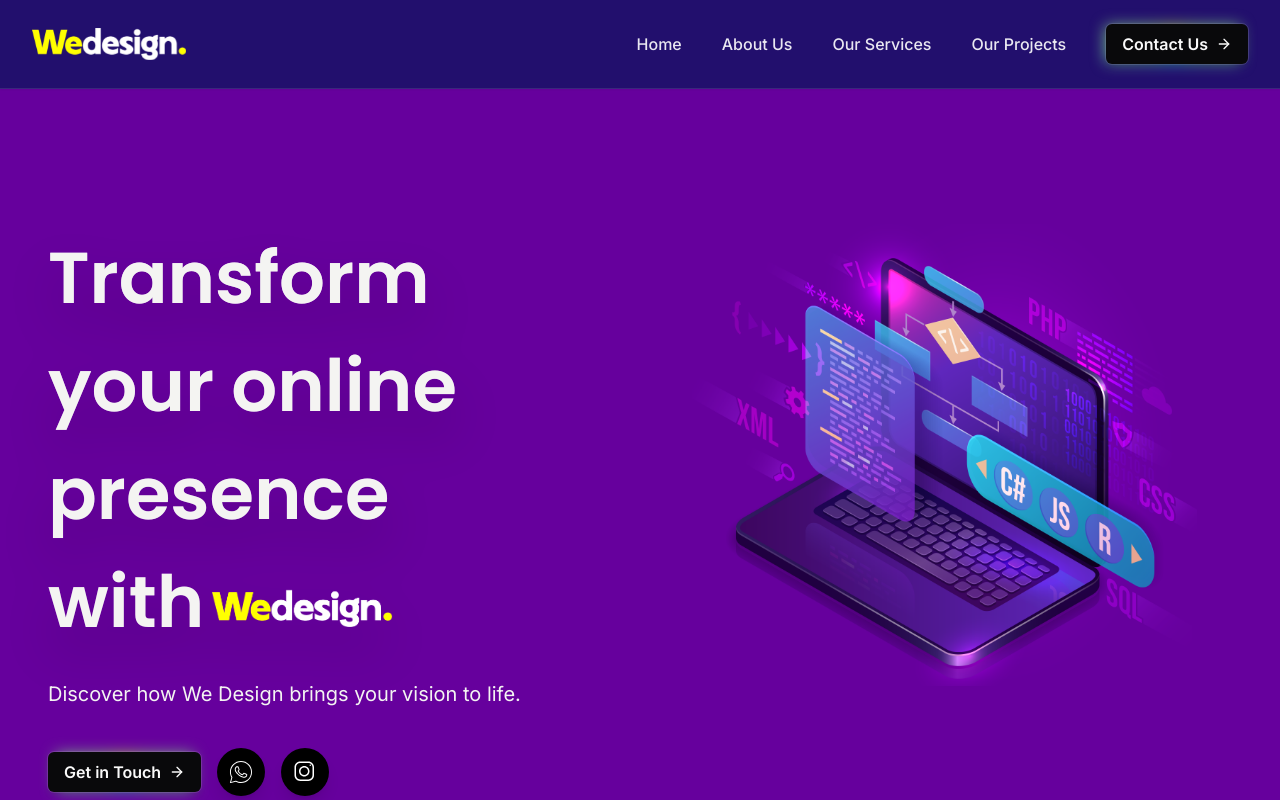
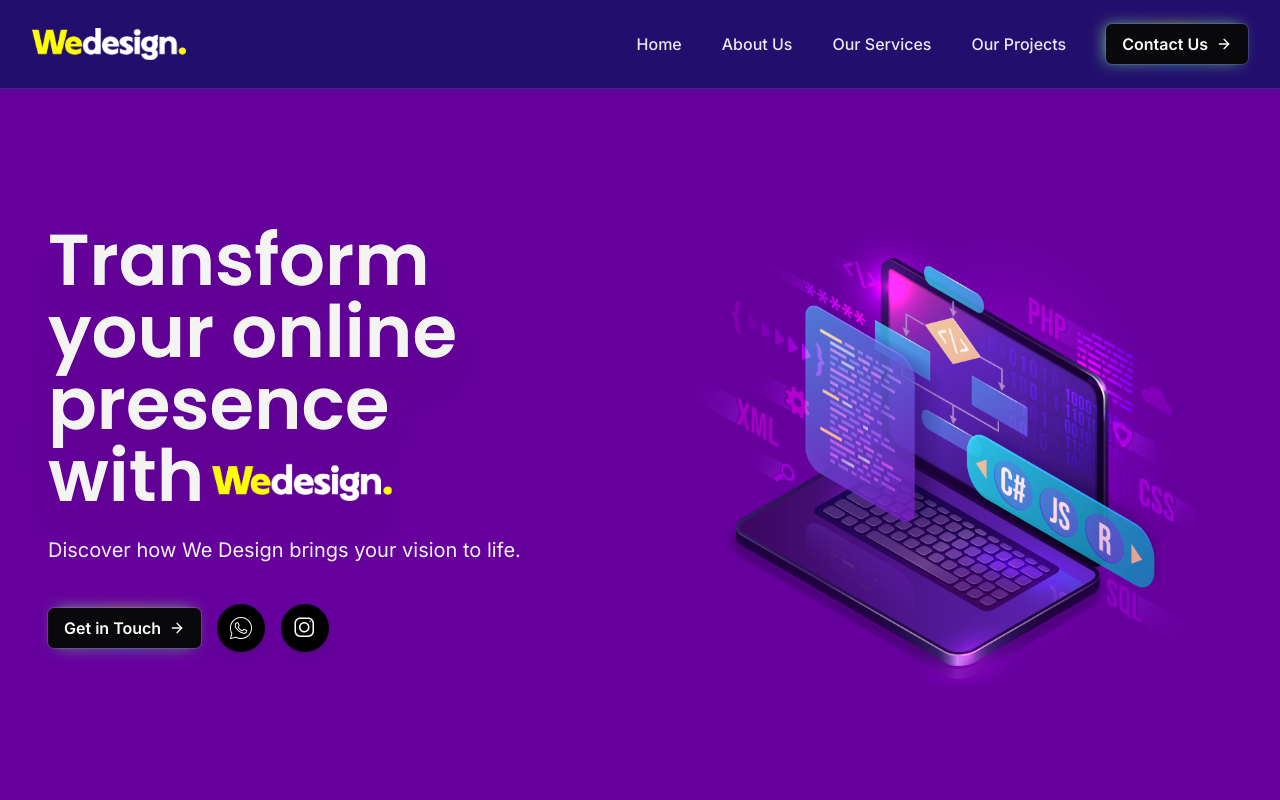
Before and after one commit to Ishan-muhammed/Wedesign.com, a React (Vite) app: page / in a window 1280 px wide. Shown: the top 800 px of the page. Built offline with nearby package versions, Linux system fonts and the light colour scheme.

Commit message:
Updated hero heading sizing using arbitrary pixel values

```diff
--- a/src/pages/Index.tsx
+++ b/src/pages/Index.tsx
@@ -382,11 +382,11 @@ const Index = () => {
             }`}
           >
             {/* Hero section heading */}
-            <h1 className="font-poppins font-semibold mb-4 md:mb-6 we-gradient-text animate-fade-in drop-shadow-2xl text-left w-full" style={{ color: '#f4f4f2' }}>
-              <span className="block text-[48px] md:text-[72px]">Transform</span>
-              <span className="block text-[48px] md:text-[72px]">your online</span>
-              <span className="block text-[48px] md:text-[72px]">presence</span>
-              <span className="flex items-baseline text-[48px] md:text-[72px]">
+            <h1 className="font-poppins font-semibold mb-4 md:mb-6 we-gradient-text animate-fade-in drop-shadow-2xl text-left w-full leading-none" style={{ color: '#f4f4f2' }}>
+              <span className="block text-[48px] md:text-[72px] leading-none">Transform</span>
+              <span className="block text-[48px] md:text-[72px] leading-none">your online</span>
+              <span className="block text-[48px] md:text-[72px] leading-none">presence</span>
+              <span className="flex items-baseline text-[48px] md:text-[72px] leading-none">
                 with
                 <Logo className="w-[120px] md:w-[180px] h-auto ml-2" />
               </span>
```
